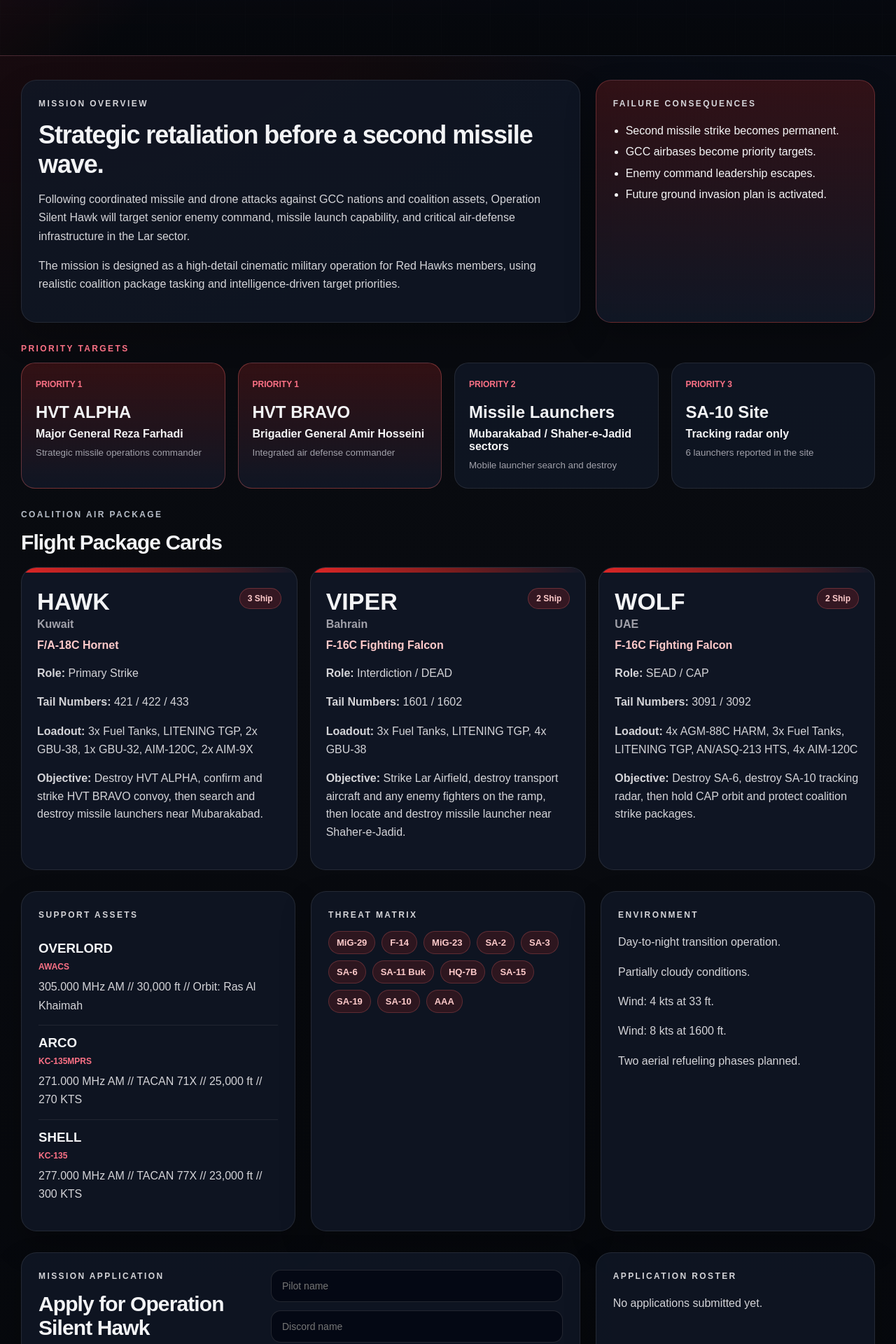
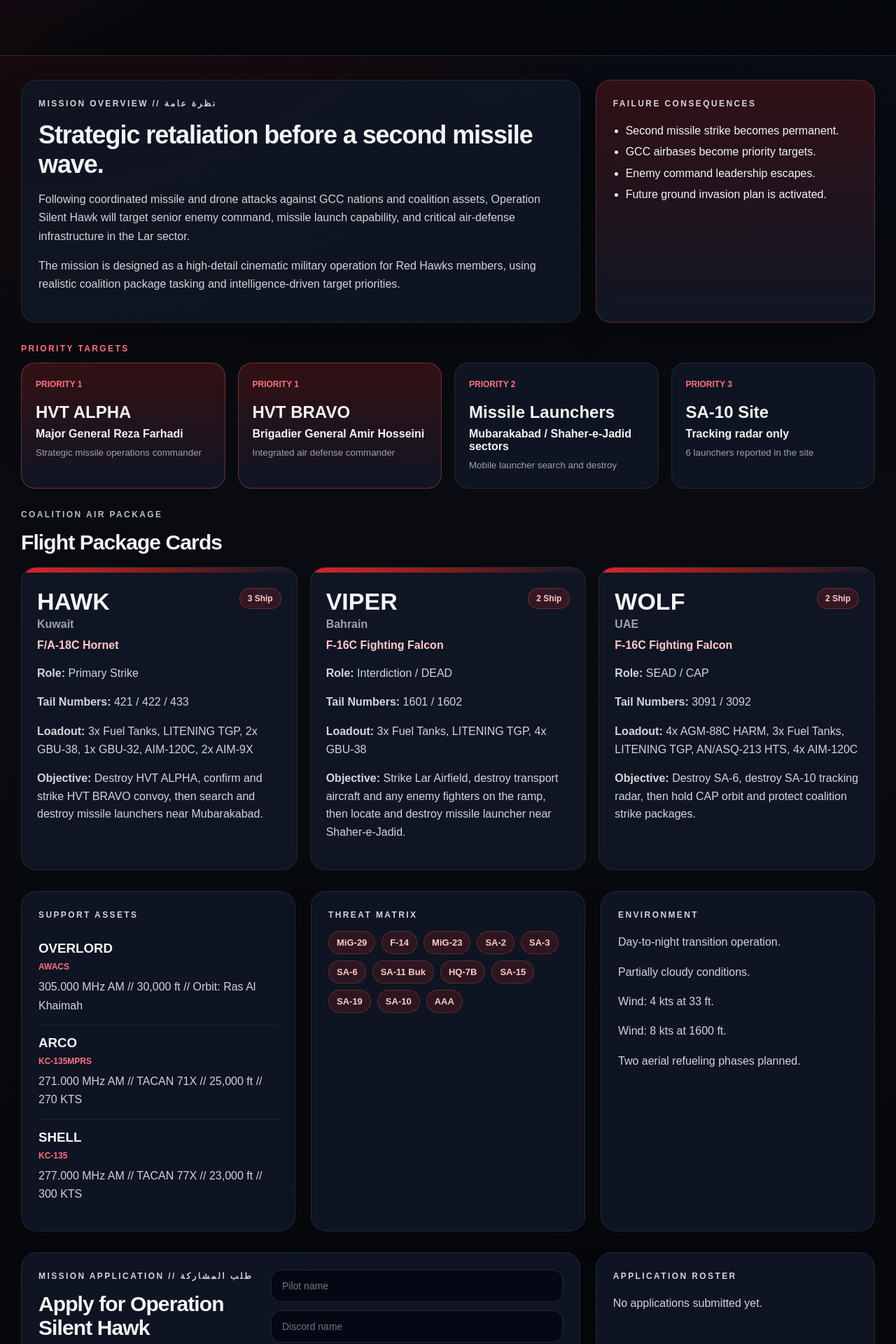
Before and after one commit to MG-ALOTAIBI/operation-silent-hawk, a React (Vite) app: page / in a window 1280 px wide. Shown: the part 540-2460 px from the top of the page at 70% size. Built offline with nearby package versions, Linux system fonts and the light colour scheme.

Commit message:
ADDED ARABIC TEXTS

```diff
--- a/src/App.jsx
+++ b/src/App.jsx
@@ -165,7 +165,7 @@ export default function App() {
       <main className="main-container">
         <section className="overview-grid">
           <div className="panel large-panel">
-            <p className="section-label">MISSION OVERVIEW</p>
+            <p className="section-label">MISSION OVERVIEW // نظرة عامة</p>
             <h2>Strategic retaliation before a second missile wave.</h2>
             <p>
               Following coordinated missile and drone attacks against GCC nations and
@@ -291,7 +291,7 @@ export default function App() {
         <section id="apply" className="application-section">
           <div className="panel application-panel">
             <div>
-              <p className="section-label">MISSION APPLICATION</p>
+              <p className="section-label">MISSION APPLICATION // طلب المشاركة</p>
               <h2>Apply for Operation Silent Hawk</h2>
               <p>
                 Applications are reviewed by the mission organizer before final slot
@@ -377,6 +377,7 @@ export default function App() {
             <p>
               Mission organizer: <b>MG</b>. For questions, role changes, or final
               confirmation, contact <b>MG</b> inside the Red Hawks Discord server.
+              للاستفسار أو تعديل دورك في المهمة، تواصل مع MG داخل سيرفر Red Hawks.
             </p>
           </div>
           <a href="https://discord.gg/fFYWeT2k" target="_blank" rel="noreferrer">
```
